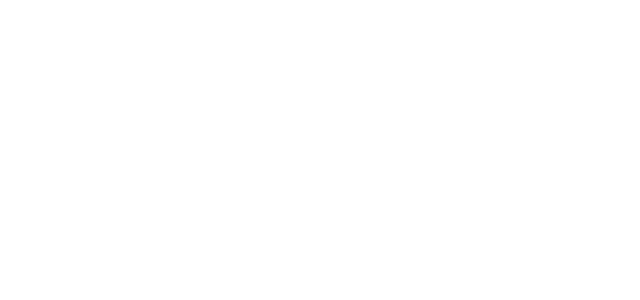
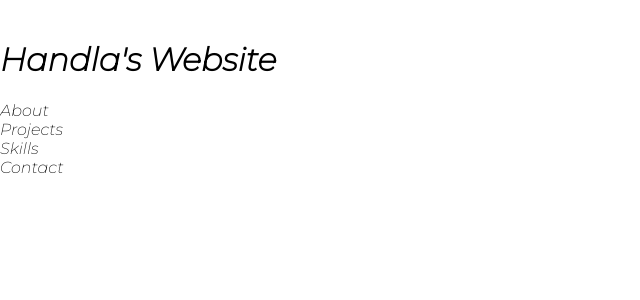
Before and after one commit to Phransis/Portfolio_Website, a React (Create React App) app: page / in a window 1280 px wide. Shown: the top 300 px of the page, without its empty margins (0-640 px from the left). Built offline with nearby package versions, Linux system fonts and the light colour scheme.

Commit message:
changed the website font

```diff
--- a/src/App.js
+++ b/src/App.js
@@ -1,9 +1,18 @@
+import About from "./components/pages/About";
+import Contact from "./components/pages/Contact";
+import Header from "./components/pages/Header";
+import Projects from "./components/pages/Projects";
+import Skills from "./components/pages/Skills";
 
 
 function App() {
   return (
     <>
-
+      <Header></Header>
+      <About></About>
+      <Projects></Projects>
+      <Skills></Skills>
+      <Contact></Contact>
     </>
   );
 }
--- a/src/components/pages/Header.jsx
+++ b/src/components/pages/Header.jsx
@@ -2,8 +2,9 @@ import React from "react";
 
 function Header() {
   return <div>
+    <img></img>
+    <h1>Handla's Website</h1>
 
-    Header
   </div>;
 }
 
--- a/src/index.css
+++ b/src/index.css
@@ -1,8 +1,7 @@
+@import url('https://fonts.googleapis.com/css2?family=Montserrat:ital,wght@1,200&display=swap');
 body {
   margin: 0;
-  font-family: -apple-system, BlinkMacSystemFont, 'Segoe UI', 'Roboto', 'Oxygen',
-    'Ubuntu', 'Cantarell', 'Fira Sans', 'Droid Sans', 'Helvetica Neue',
-    sans-serif;
+  font-family: 'Montserrat', sans-serif;
   -webkit-font-smoothing: antialiased;
   -moz-osx-font-smoothing: grayscale;
 }
```
Also changed, not shown: src/components/assets/taikai.png (added).
